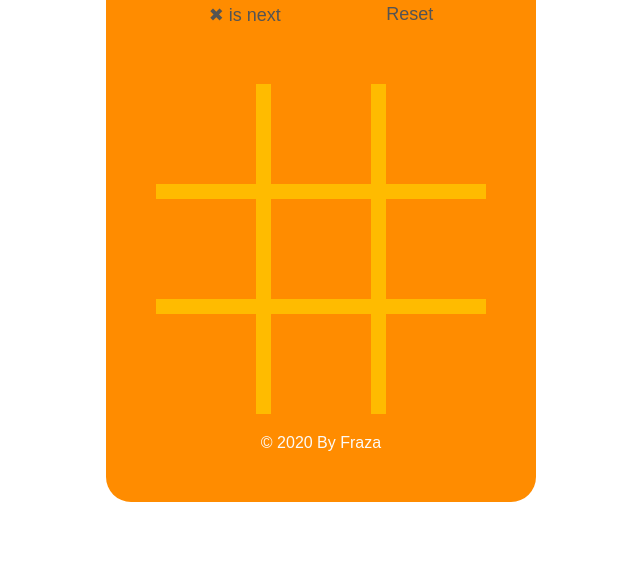
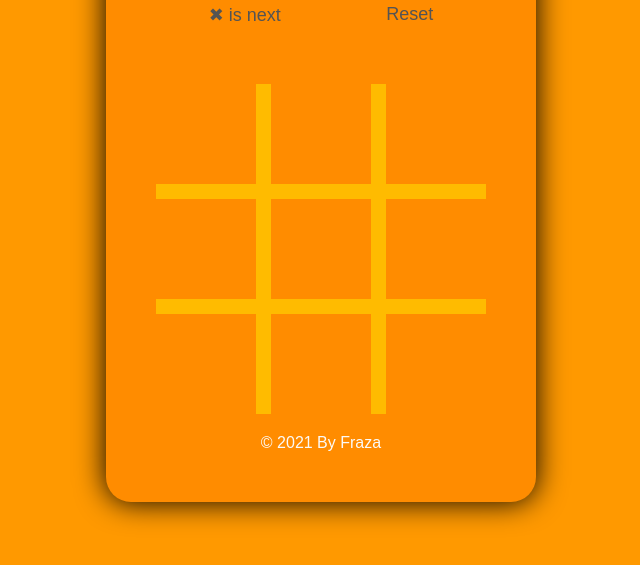
Before and after one commit to FrazaAdityaWiguna/Tic-Tac-Toe-Game, a plain HTML site: page index.html in a window 1280 px wide. Shown: the part 203-768 px from the top of the page, without its empty margins (319-959 px from the left). Drawn offline with Linux system fonts and the light colour scheme.

Commit message:
Tic Tac Toe Game
Fix year
add body background

```diff
--- a/index.html
+++ b/index.html
@@ -31,7 +31,7 @@
             <div class="game-cell"></div>
         </div>
         <div class="mark">
-            &copy; 2020 By Fraza
+            &copy; 2021 By Fraza
         </div>
     </div>
 
--- a/scss/modules/_primary-style.scss
+++ b/scss/modules/_primary-style.scss
@@ -2,6 +2,7 @@
 @use 'variable' as v;
 
 body {
+    background: #ff9900;
     color: #545454;
     font-family: sans-serif;
     @include m.center-item(100%, 100vh);
@@ -10,6 +11,7 @@ body {
 .container {
     background: #ff8c00;
     border-radius: 25px;
+    box-shadow: 0 0 30px #000;
     margin: 50px;
     padding: 50px;
 }
```
Also changed, not shown: css/style.css, 1 other file.
